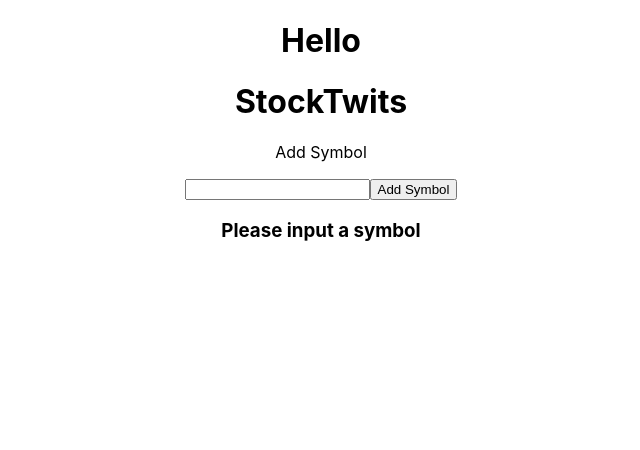
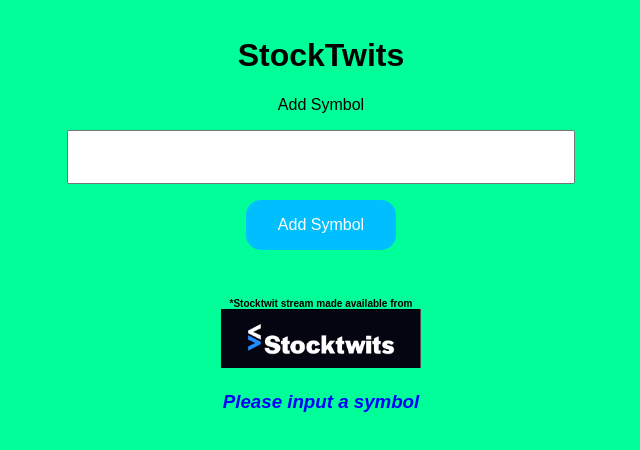
Before and after one commit to PetejStone/stocktwits-app, a React (Create React App) app: page / in a window 1280 px wide. Shown: the top 450 px of the page, without its empty margins (319-959 px from the left). Built offline with nearby package versions, Linux system fonts and the light colour scheme.

Commit message:
added styling

```diff
--- a/src/App.css
+++ b/src/App.css
@@ -1,7 +1,14 @@
 .App {
   text-align: center;
+  background-color: #00ff99;
+  height: 100vh;
+  padding: 1rem;
+
 }
 
+html {
+  background-color: #00ff99;
+}
 .App-logo {
   height: 40vmin;
   pointer-events: none;
@@ -36,3 +43,7 @@
     transform: rotate(360deg);
   }
 }
+
+* {
+  font-family: Arial, Helvetica, sans-serif;
+}
--- a/src/App.js
+++ b/src/App.js
@@ -7,10 +7,7 @@
   return (
 
     <div className="App">
-      <h1>Hello</h1>
-
       <Main />
-
     </div>
   );
 }
--- a/src/components/Main.js
+++ b/src/components/Main.js
@@ -5,6 +5,7 @@
 import twitter from 'twitter-text'
 import stwt from '../stocktwits-text-js/stocktwits-text.js'
 import './main.scss'
+import stockImage from '../images/stocktwitimg.jpg'
 // twitter.autoLink(twitter.htmlEscape('#hello < @world >'))
 
 
@@ -39,7 +40,9 @@
         console.log(symbol)
     }
 
-    const onSubmit = () => {
+    const onSubmit = (e) => {
+
+        e.preventDefault()
         axios
        .get(`http://localhost:4000/${symbol}`) //temp proxy server
        .then(res => {
@@ -48,7 +51,7 @@
 
 
            if (symbol in dict) {
-               setError(true)
+               setExists(true)
 
            } else {
                 dict[symbol] = symbol
@@ -99,44 +102,55 @@
 
 
     return (
-        <div>
+        <div className="main">
             {console.log(tweets, dict,array)}
             <h1>StockTwits</h1>
 
              <p>Add Symbol</p>
-            <input id="input" type="text" value={symbol} onChange={handleChange} type="symbol" />
-            {exists && <p className="error">You've already added this stock symbol, please pick another one.</p>}
-            {error && <p className="error">There has been an error. It is likely the stock symbol you entered does not exist, please try a valid symbol.</p>}
-            <button onClick={onSubmit}>Add Symbol</button>
+             <form onSubmit={(e) => onSubmit(e)}>
+                <input id="input" type="text" value={symbol} onChange={handleChange} type="symbol" />
+                {exists && <p className="error">You've already added this stock symbol, please pick another one.</p>}
+                {error && <p className="error">There has been an error. It is likely the stock symbol you entered does not exist, please try a valid symbol.</p>}
+                {array.length > 0 && <p className="displayInfo">Click on symbol to alternate tweets, <br/> Or 'X' to remove tweets </p>}
+                <button onClick={onSubmit} className="formButton">Add Symbol</button>
+
+            </form>
 
             <div className="symbolList">
+
                 {array && array.map((value, index) =>
-                    <div  id={index}>
+                    <div className="symbol" id={index}>
+
                         <p onClick={()=>  deletion(value, index)}>X</p>
-                        <p onClick={() => setSymbolId(index)}>{value}</p>
+                        <p onClick={() => setSymbolId(index)}>{value.toUpperCase()}</p>
 
                     </div>
                     )}
             </div>
 
-
+            <p className="disclaimer">*Stocktwit stream made available from</p>
+            <a href="https://stocktwits.com" target="_blank"><img src={stockImage} className="stockimage"/></a>
             {tweets.length > 0 ? tweets[symbolId].map((tweet,index) =>
 
             <div className="tweet" onClick={() => {
 
             }}>
+                <div className="user">
+                    <a href={`https://stocktwits.com/${tweet.user.username}`} target="_blank"><img src={tweet.user.avatar_url} /> </a>
+                    <a href={`https://stocktwits.com/${tweet.user.username}`} target="_blank"> <p>{tweet.user.username}</p> </a>
+                </div>
 
-                <a href={`https://stocktwits.com/${tweet.user.username}`} target="_blank"><img src={tweet.user.avatar_url} /> </a>
-                <a href={`https://stocktwits.com/${tweet.user.username}`} target="_blank"> <p>{tweet.user.username}</p> </a>
+                <div className="content">
+                    <p id={tweet.id} dangerouslySetInnerHTML={createMarkup(twitter.autoLink(tweet.body))}></p>
+                    <a href={`https://stocktwits.com/message/${tweet.id}`} className="timestamp" target="_blank">{new Date(tweet.created_at).toUTCString()}</a>
+                </div>
 
-                <p id={tweet.id} dangerouslySetInnerHTML={createMarkup(twitter.autoLink(tweet.body))}></p>
 
-                <a href={`https://stocktwits.com/message/${tweet.id}`} target="_blank">{new Date(tweet.created_at).toUTCString()}</a>
             </div>
 
 
 
-                ) : <h3>Please input a symbol</h3>}
+                ) : <h3 className="displayInfo">Please input a symbol</h3>}
             {
 
             }
--- a/src/components/main.scss
+++ b/src/components/main.scss
@@ -1,14 +1,112 @@
+
+.main {
+    background-color: #00ff99;
+    width:100%;
+
+}
 .tweet {
-    background-color: #9f9f9f9f;
+    background-color: #fff;
     margin: 1rem;
+    margin-bottom: 0px;
     display: flex;
     flex-direction: row;
+    border-radius: 15px;
+    flex-wrap: wrap;
 
     img {
         border-radius: 50%;
+
+    }
+
+    .user {
+        display: flex;
+        flex-direction: column;
+        margin-right: 3rem;
+        padding: 1rem;
+    }
+
+    .content {
+        display: flex;
+        flex-direction: column;
+        text-align: left;
+        justify-content: center;
+        padding: 1rem;
+        p {
+            margin: 0px;
+            margin-bottom: 5px;
+        }
+        .timestamp {
+            font-size: 10px;
+        }
     }
 }
 
 .error {
-    color: red;
+    color: #ff0000;
 }
+
+.displayInfo {
+    color: blue;
+    font-weight: bold;
+    font-style: italic;
+}
+
+.disclaimer {
+    margin: 0px;
+    margin-top: 1rem;
+    font-weight:  bold;
+    font-size: 10px;
+}
+.stockimage {
+    width: 200px;
+}
+
+#input {
+    height: 3rem;
+    width: 70%;
+    max-width: 500px;
+    display: block;
+    margin: 0 auto;
+    font-size: 1rem;
+    text-align: center;
+
+}
+
+.formButton {
+    border: none;
+    padding: 1rem 2rem;
+    margin-top: 1rem;
+    background-color:  #00bfff;
+    color: #fff;
+    border-radius: 15px;
+    font-size: 1rem;
+    cursor: pointer;
+}
+
+
+.symbolList {
+    display: flex;
+    flex-direction: row;
+    justify-content: space-around;
+    flex-wrap: wrap;
+    padding: 1rem;
+}
+.symbol {
+    background-color: #001433;
+    display: flex;
+    flex-direction: row;
+    color: #fff;
+    padding: 1rem;
+    border-radius: 15px;
+    width: fit-content;
+    cursor: pointer;
+
+    p {
+        padding: 0px 1rem;
+        width: fit-content;
+    }
+
+    :first-child {
+        margin-right: 1rem;
+    }
+}
```
Also changed, not shown: src/images/stocktwitimg.jpg (added).
